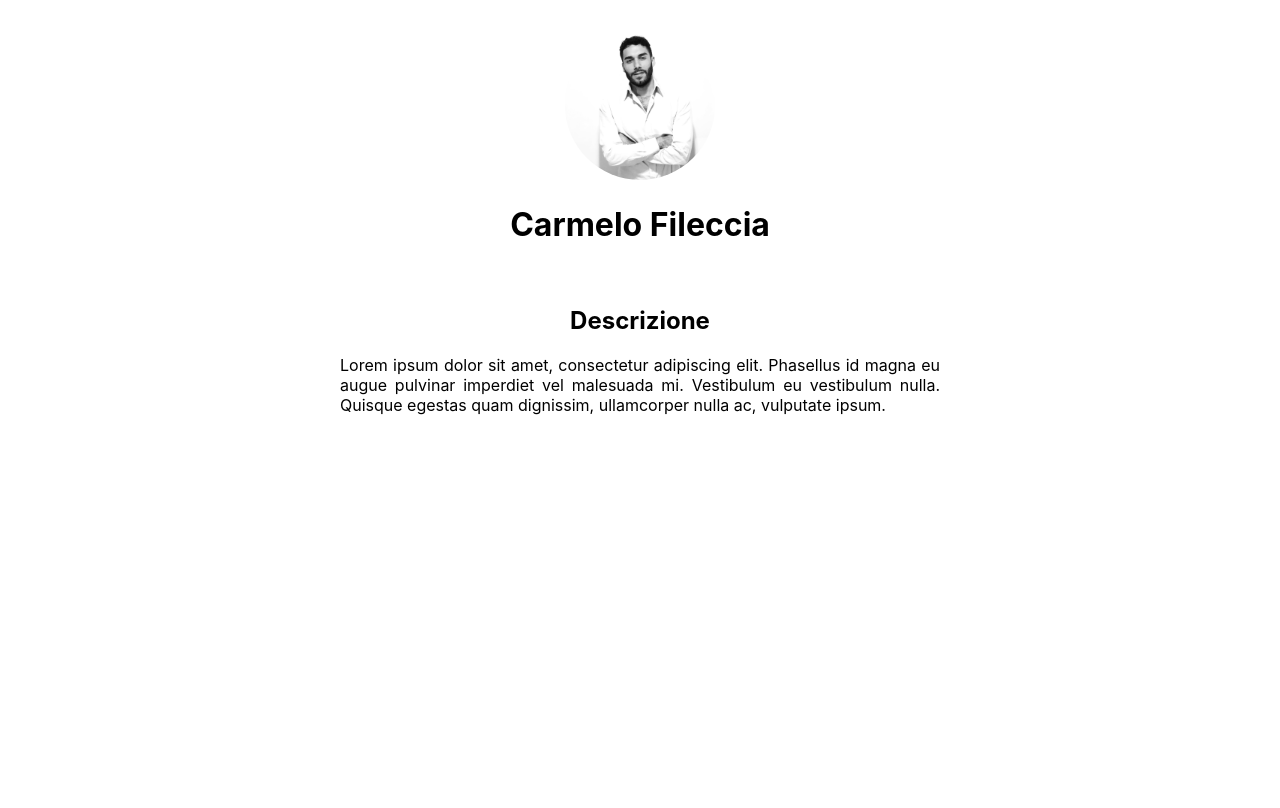
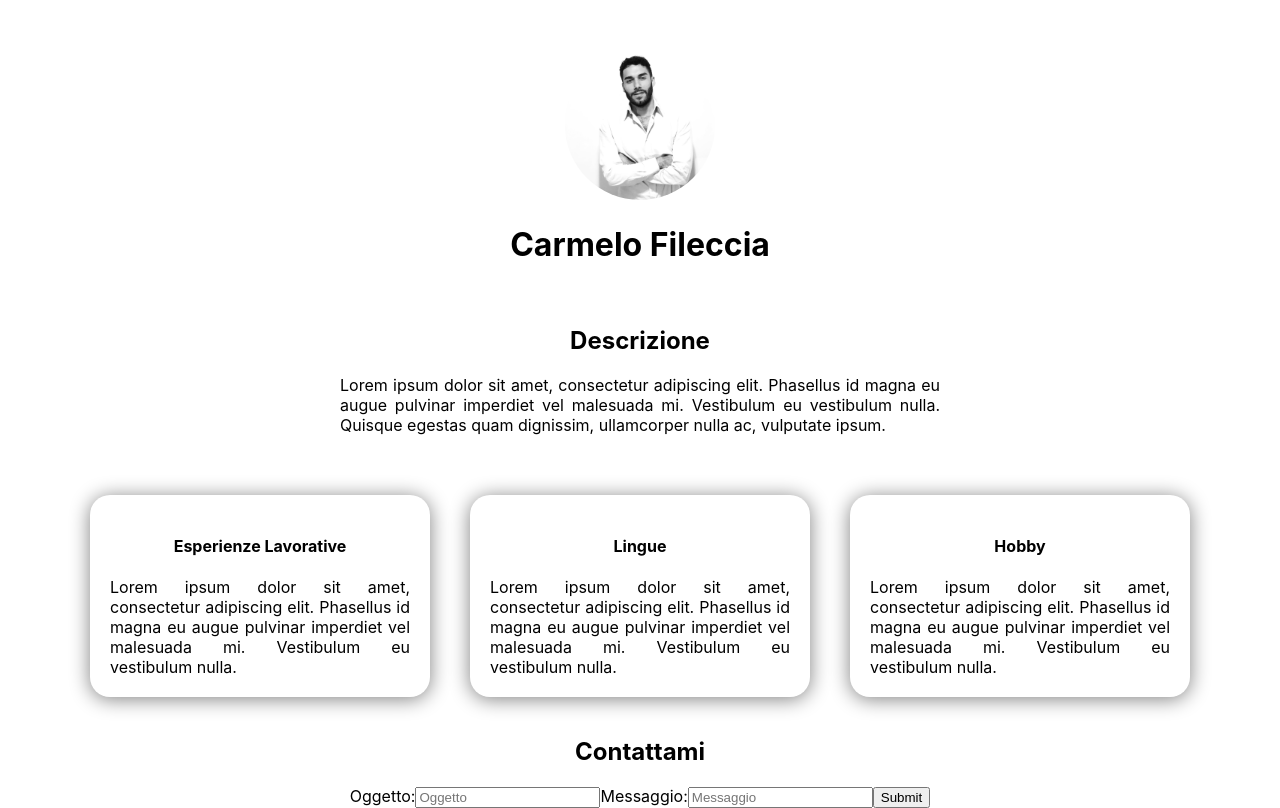
Before and after one commit to carmelofileccia/prima-app-react, a React (Create React App) app: page / in a window 1280 px wide. Built offline with nearby package versions, Linux system fonts and the light colour scheme.

Commit message:
add card

```diff
--- a/src/App.js
+++ b/src/App.js
@@ -1,5 +1,7 @@
 import Header from "../src/components/Header/Header"
 import Description from "../src/components/Description/Description"
+import Form from "../src/components/Form/Form"
+import Card from "../src/components/Card/Card"
 import './App.css';
 
 function App() {
@@ -7,6 +9,16 @@ function App() {
     <div className="App">
       <Header/>
       <Description/>
+      <Card title= "Esperienze Lavorative" desc="Lorem ipsum dolor sit amet, consectetur adipiscing elit.
+                Phasellus id magna eu augue pulvinar imperdiet vel malesuada mi.
+                Vestibulum eu vestibulum nulla."/>
+      <Card title= "Lingue" desc="Lorem ipsum dolor sit amet, consectetur adipiscing elit.
+                Phasellus id magna eu augue pulvinar imperdiet vel malesuada mi.
+                Vestibulum eu vestibulum nulla."/>
+      <Card title= "Hobby" desc="Lorem ipsum dolor sit amet, consectetur adipiscing elit.
+                Phasellus id magna eu augue pulvinar imperdiet vel malesuada mi.
+                Vestibulum eu vestibulum nulla."/>
+      <Form/>
     </div>
   );
 }
--- /dev/null
+++ b/src/components/Card/Card.js
@@ -0,0 +1,11 @@
+import styles from './styles.css';
+
+function Card(props) {
+    return (
+        <div className="divCard">
+           <h4 className='titleCard'>{props.title}</h4>
+           <p className='paraCard'>{props.desc}</p>
+        </div>
+    )
+}
+export default Card;
--- /dev/null
+++ b/src/components/Card/styles.css
@@ -0,0 +1,19 @@
+.divCard{
+    text-align: center;
+    display: inline-block;
+    width: 300px;
+    padding: 20px;
+    margin: 20px;
+    box-shadow: 0 2px 20px grey;
+    border-radius: 20px;
+}
+
+
+.paraCard {
+    width: auto;
+    height: auto;
+    margin: 0 auto;
+    text-align: justify;
+
+
+}
--- a/src/components/Description/styles.css
+++ b/src/components/Description/styles.css
@@ -1,9 +1,8 @@
 .description {
-    padding-top: 20px;
+    padding: 20px 0 40px 0;
 }
 .paraDesc {
     width: 600px;
-    height: 250px;
     margin: 0 auto;
     flex-wrap: wrap;
     text-align: justify;
--- /dev/null
+++ b/src/components/Form/Form.js
@@ -0,0 +1,17 @@
+import styles from './styles.css';
+
+function Form () {
+    return (
+        <div className="divForm">
+           <h2 className='titleForm'>Contattami</h2>
+
+           <form>
+                <label>Oggetto:<input type="text" name="oggetto" placeholder='Oggetto'/></label>
+                <label>Messaggio:<input type="text" name="messaggio" placeholder='Messaggio'/></label>
+                <input type="submit" value="Submit" />
+            </form>
+
+        </div>
+    )
+}
+export default Form;
--- a/src/components/Header/styles.css
+++ b/src/components/Header/styles.css
@@ -1,5 +1,5 @@
 .img-profile {
-    margin-top: 30px;
+    margin-top: 50px;
     max-width: 150px;
     border-radius: 100px;
 }
```
Also changed, not shown: src/components/Form/styles.css (added).
